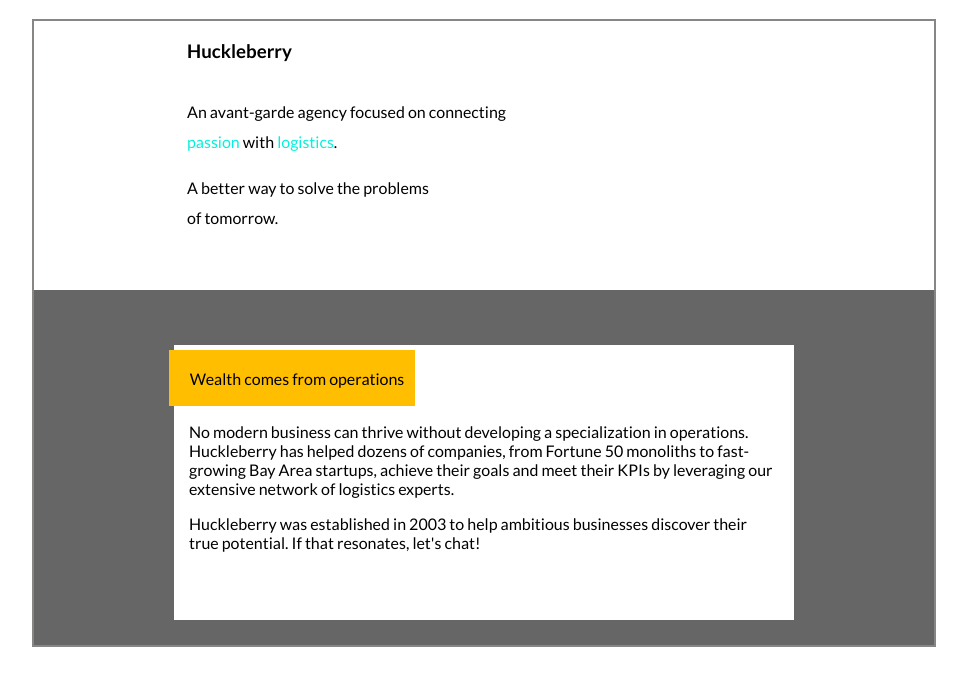
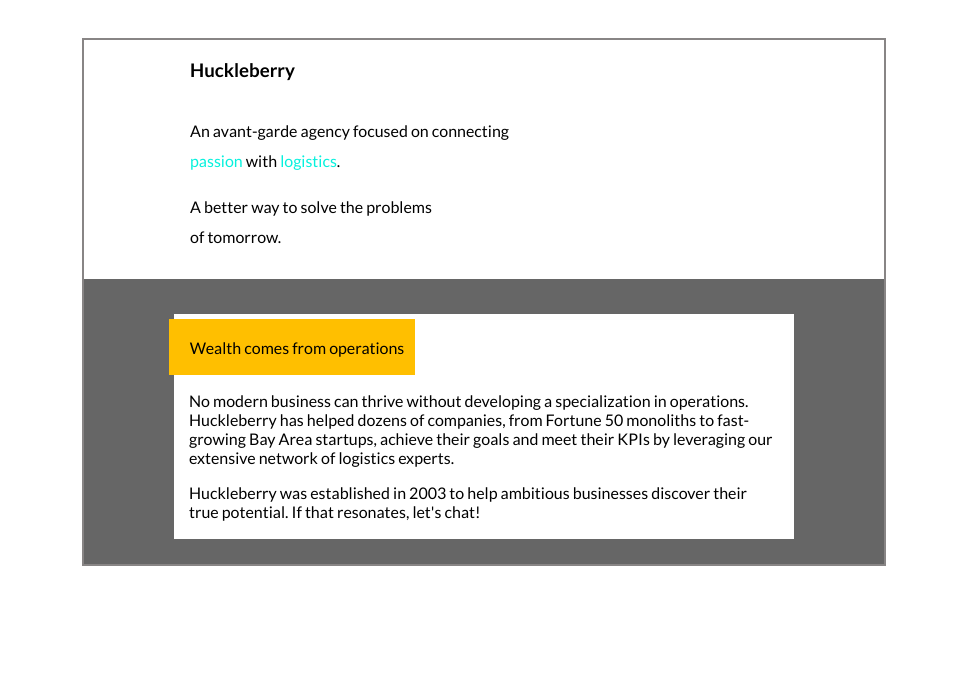
Before and after one commit to Tmuga880UG/CSS-Tasks, a plain HTML site: page Assignment 2/index.html in a window 1280 px wide. Shown: the whole page, without its empty margins (156-1123 px from the left). Drawn offline with Linux system fonts and the light colour scheme.

Commit message:
styled the div elements to fit well on the webpage

```diff
--- a/Assignment 2/style.css
+++ b/Assignment 2/style.css
@@ -15,23 +15,23 @@ html, body{
         justify-items: center;
         font-family: lato;
         border: 2px solid rgb(136, 133, 133);
-        width: 900px;
-        margin-top: 1.5%;
+        width: 800px;
+        margin-top: 3%;
     }
 
     .header{
-        width: 900px;
-        height: 250px;
+        width: 800px;
+        height: 220px;
         border-bottom: 8px;
         border-color: #999999;
-        margin-left: 34%;
+        margin-left: 26.5%;
     }
 
 
     .header h3{
         width: 180px;
         height: 38px;
-        top: 100px;
+        /* top: 100px; */
     }
 
     .header p{
@@ -58,17 +58,17 @@ html, body{
 
     .main{
         background-color: #666666;
-        width: 900px;
-        height: 300px;
-        top: 255px;
+        width: 800px;
+        height: 250px;
+        top: 250px;
         justify-items: center;
         justify-content: center;
-        padding-top: 55px;
+        padding-top: 35px;
     }
 
     .main .card{
         width: 600px;
-        height: 250px;
+        height: 200px;
         left: 232px;
         border-bottom: 8px;
         background-color: white;
```
